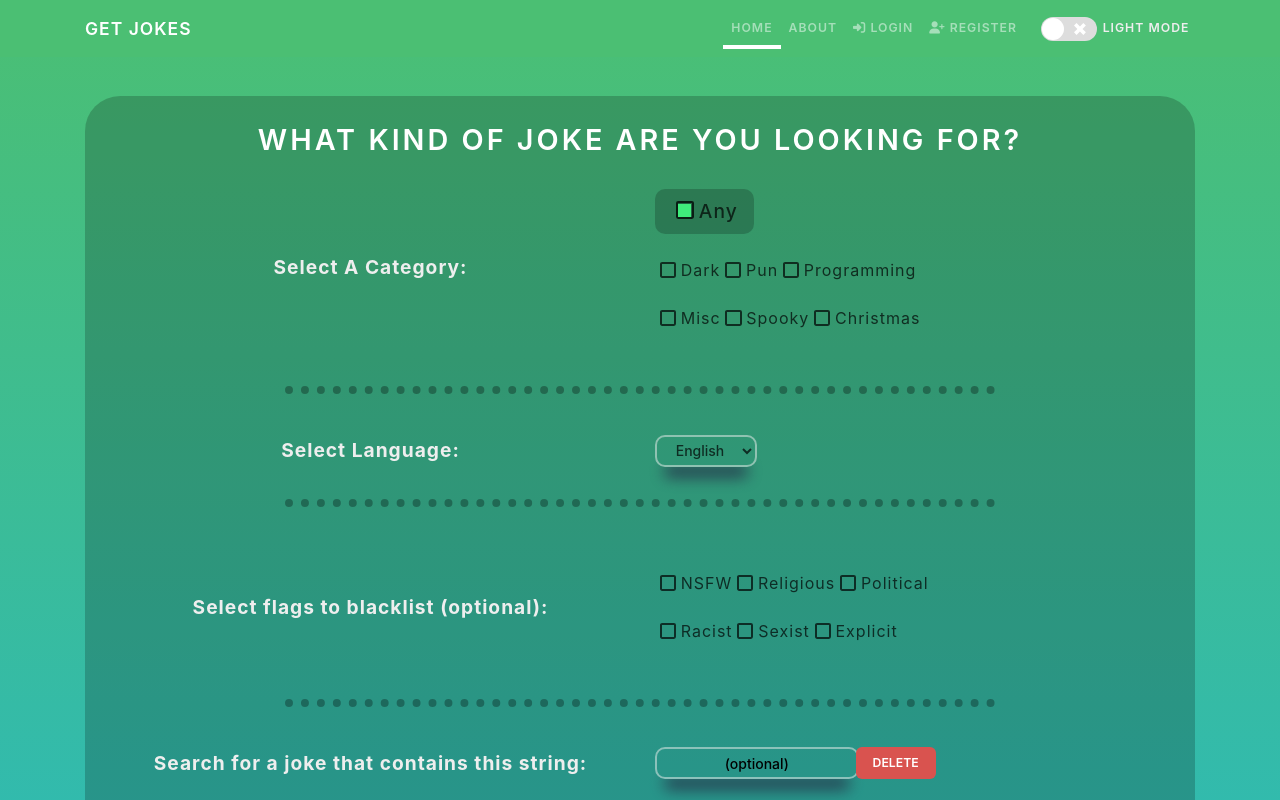
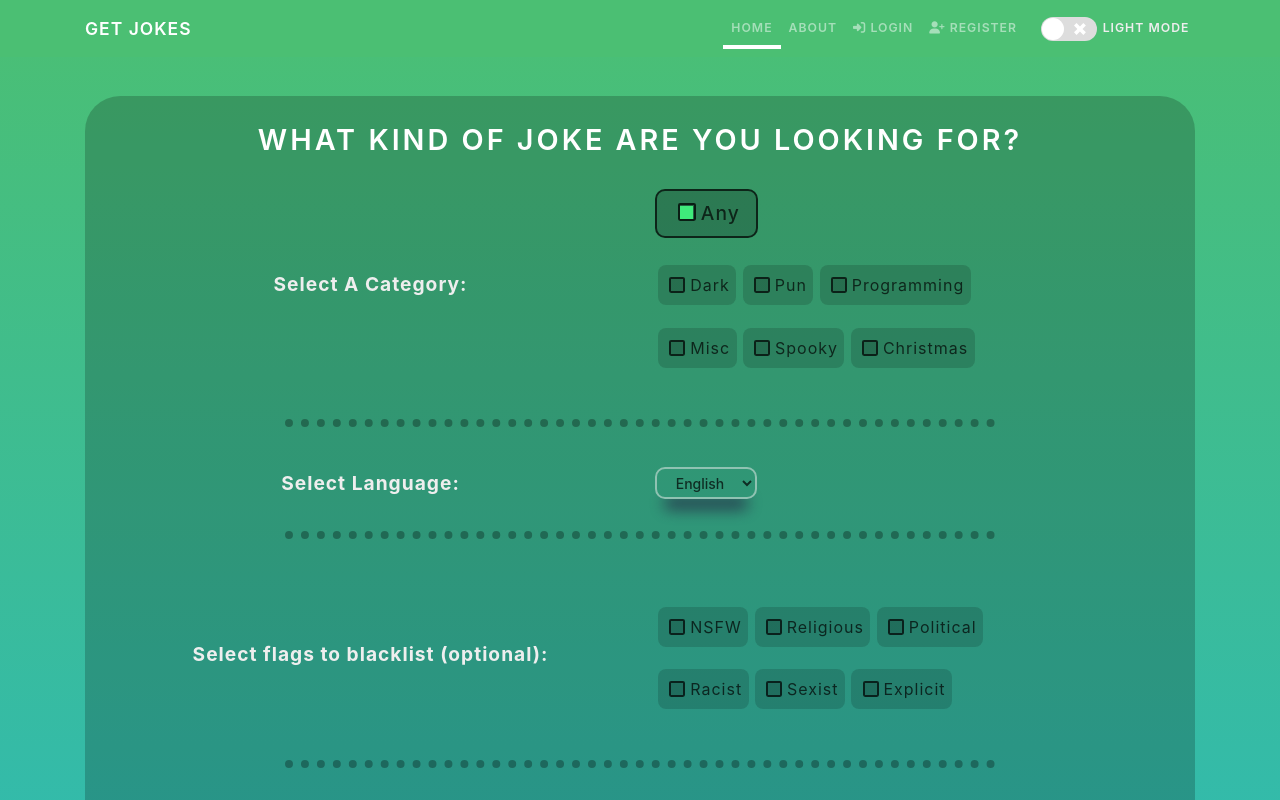
Before and after one commit to YanivWein24/Get-Jokes, a React (Create React App) app in the folder frontend/: page / in a window 1280 px wide. Shown: the top 800 px of the page. Built offline with nearby package versions, Linux system fonts and the light colour scheme; no server answers.

Commit message:
Moved unnecessary inline-css to index.css, Changed some files names

```diff
--- a/frontend/src/App.js
+++ b/frontend/src/App.js
@@ -3,10 +3,10 @@ import { BrowserRouter as Router, Route, Routes } from "react-router-dom"
 import axios from "axios"
 import Header from "./components/Header"
 import Footer from "./components/Footer"
-import HomeScreen from "./screens/HomeScreen"
+import Home from "./screens/Home"
 import About from "./screens/About"
 import Register from "./screens/Register"
-import UserScreen from "./screens/UserScreen"
+import User from "./screens/LoggedUser"
 import LogIn from './screens/Login';
 import Logout from './screens/Logout';
 
@@ -57,9 +57,9 @@ function App() {
         <div id={theme}>
           <Header userData={userData} />
           <Routes>
-            <Route path="/" element={<HomeScreen userData={userData} />} />
+            <Route path="/" element={<Home userData={userData} />} />
             <Route path="/About" element={<About />} />
-            <Route path="/UserScreen" element={<UserScreen userData={userData} />} />
+            <Route path="/LoggedUser" element={<User userData={userData} />} />
             <Route path="/Register" element={<Register />} />
             <Route path="/Login" element={<LogIn />} />
             <Route path="/Logout" element={<Logout userData={userData} />} />
--- a/frontend/src/components/Footer.js
+++ b/frontend/src/components/Footer.js
@@ -7,7 +7,7 @@ const Footer = () =>
     <footer>
         <Container>
             <Row>
-                <Col className="text-center py-3 fade-in"> {/*py-3 = padding on y axis 3 */}
+                <Col className="text-center py-3 fade-in">
                     Copyright &copy; {year} Yaniv Weinshtein
                 </Col>
             </Row>
--- a/frontend/src/components/Header.js
+++ b/frontend/src/components/Header.js
@@ -10,7 +10,7 @@ const Header = ({ userData }) => {
 
     useEffect(() => {
         localStorage.setItem('theme', JSON.stringify(theme))
-    }, [])
+    }, [theme])
 
     return (
         <header>
@@ -32,7 +32,7 @@ const Header = ({ userData }) => {
                             </LinkContainer>
                             {userData.email ?
                                 <>
-                                    <LinkContainer to="/userScreen" className="user-navlink" activeClassName='active-link'>
+                                    <LinkContainer to="/loggedUser" className="user-navlink" activeClassName='active-link'>
                                         <Nav.Link><i className="fa-solid fa-user"></i> {userData.firstName}</Nav.Link>
                                     </LinkContainer>
                                     <LinkContainer to="/logout" activeClassName='active-link'>
--- a/frontend/src/components/Menu.js
+++ b/frontend/src/components/Menu.js
@@ -168,30 +168,36 @@ const Menu = ({ getUrl, findJoke, setJokeData }) => {
                 </Col>
                 <Col>
                     <Row >
-                        <div className="anyCatButton">
-                            <input type="checkbox" name="catSelect" value="any" checked={any} onChange={anyCategory} />
+                        <div className="anyCatButton" style={{ "border": `${any ? "2px solid" : "2px solid transparent"}` }}>
+                            <input type="checkbox" name="menuRow" value="any" checked={any} onChange={anyCategory} />
                             <label value="any" onClick={anyCategory}>Any</label>
                         </div>
                     </Row>
                     <Row>
                         <span className="allCategories">
-                            <Row className="catSelect">
+                            <Row className="menuRow">
+                                <div className="menuOption">
                                     <input type="checkbox" id="Dark" value={dark} checked={dark} onChange={
                                         (event) => { setDark(!dark); handleCategoryChange(event) }} /><label htmlFor="Dark">Dark</label>
-                                <input type="checkbox" id="Pun" value={pun} checked={pun} onChange={
+                                </div>
+                                <div className="menuOption"><input type="checkbox" id="Pun" value={pun} checked={pun} onChange={
                                     (event) => { setPun(!pun); handleCategoryChange(event) }} /><label htmlFor="Pun">Pun</label>
-                                <input type="checkbox" id="Programming" value={programming} checked={programming} onChange={
-                                    (event) => { setProgramming(!programming); handleCategoryChange(event) }
-                                } />
+                                </div>
+                                <div className="menuOption"><input type="checkbox" id="Programming" value={programming} checked={programming} onChange={
+                                    (event) => { setProgramming(!programming); handleCategoryChange(event) }} />
                                     <label htmlFor="Programming">Programming</label>
+                                </div>
                             </Row>
-                            <Row className="catSelect">
-                                <input type="checkbox" id="Misc" value={misc} checked={misc} onChange={
+                            <Row className="menuRow">
+                                <div className="menuOption"><input type="checkbox" id="Misc" value={misc} checked={misc} onChange={
                                     (event) => { setMisc(!misc); handleCategoryChange(event) }} /><label htmlFor="Misc">Misc</label>
-                                <input type="checkbox" id="Spooky" value={spooky} checked={spooky} onChange={
+                                </div>
+                                <div className="menuOption"><input type="checkbox" id="Spooky" value={spooky} checked={spooky} onChange={
                                     (event) => { setSpooky(!spooky); handleCategoryChange(event) }} /><label htmlFor="Spooky">Spooky</label>
-                                <input type="checkbox" id="Christmas" value={christmas} checked={christmas} onChange={
+                                </div>
+                                <div className="menuOption"><input type="checkbox" id="Christmas" value={christmas} checked={christmas} onChange={
                                     (event) => { setChristmas(!christmas); handleCategoryChange(event) }} /><label htmlFor="Christmas">Christmas</label>
+                                </div>
                             </Row>
                         </span>
                     </Row>
@@ -220,26 +226,32 @@ const Menu = ({ getUrl, findJoke, setJokeData }) => {
                     <Row>
                         <span className="allBlackLists">
                             <Row className="flagSelect">
-                                <input type="checkbox" id="nsfw" value={nsfw} checked={nsfw} onChange={
+                                <div className="menuOption"><input type="checkbox" id="nsfw" value={nsfw} checked={nsfw} onChange={
                                     (event) => { setNsfw(!nsfw); handleBlackListChange(event) }} />
                                     <label htmlFor="nsfw">NSFW</label>
-                                <input type="checkbox" id="religious" value={religious} checked={religious} onChange={
+                                </div>
+                                <div className="menuOption"><input type="checkbox" id="religious" value={religious} checked={religious} onChange={
                                     (event) => { setReligious(!religious); handleBlackListChange(event) }} />
                                     <label htmlFor="religious">Religious</label>
-                                <input type="checkbox" id="political" value={political} checked={political} onChange={
+                                </div>
+                                <div className="menuOption"><input type="checkbox" id="political" value={political} checked={political} onChange={
                                     (event) => { setPolitical(!political); handleBlackListChange(event) }} />
                                     <label htmlFor="political">Political</label>
+                                </div>
                             </Row>
                             <Row className="flagSelect">
-                                <input type="checkbox" id="racist" value={racist} checked={racist} onChange={
+                                <div className="menuOption"><input type="checkbox" id="racist" value={racist} checked={racist} onChange={
                                     (event) => { setRacist(!racist); handleBlackListChange(event) }} />
                                     <label htmlFor="racist">Racist</label>
-                                <input type="checkbox" id="sexist" value={sexist} checked={sexist} onChange={
+                                </div>
+                                <div className="menuOption"><input type="checkbox" id="sexist" value={sexist} checked={sexist} onChange={
                                     (event) => { setSexist(!sexist); handleBlackListChange(event) }} />
                                     <label htmlFor="sexist">Sexist</label>
-                                <input type="checkbox" id="explicit" value={explicit} checked={explicit} onChange={
+                                </div>
+                                <div className="menuOption"><input type="checkbox" id="explicit" value={explicit} checked={explicit} onChange={
                                     (event) => { setExplicit(!explicit); handleBlackListChange(event) }} />
                                     <label htmlFor="explicit">Explicit</label>
+                                </div>
                             </Row>
                         </span>
                     </Row>
@@ -263,10 +275,12 @@ const Menu = ({ getUrl, findJoke, setJokeData }) => {
                     Select at least one joke type:
                 </Col>
                 <Col className="jokeType">
-                    <input type="checkbox" id="single" value={single} checked={single} onChange={
+                    <div className="menuOption"><input type="checkbox" id="single" value={single} checked={single} onChange={
                         () => { setSingle(!single); }} /><label htmlFor="single">Single Part</label>
-                    <input type="checkbox" id="twoPart" value={twoPart} checked={twoPart} onChange={
+                    </div>
+                    <div className="menuOption"><input type="checkbox" id="twoPart" value={twoPart} checked={twoPart} onChange={
                         () => { setTwoPart(!twoPart); }} /><label htmlFor="twoPart">Two Part</label>
+                    </div>
                 </Col>
             </Row>
             <Row className="resetRow">
--- a/frontend/src/index.css
+++ b/frontend/src/index.css
@@ -121,6 +121,8 @@ h1 {
   background-color: var(--color-grey-6);
 }
 
+#dark .menuOption,
+#dark .anyCatButton,
 #dark .nav-link:hover {
   background-color: var(--color-grey-11);
 }
@@ -128,10 +130,6 @@ h1 {
 #dark .active-link {
   border-bottom: 0.3rem solid var(--color-blue-dark);
   padding-bottom: 0.1rem;
-}
-
-#dark .anyCatButton {
-  background-color: var(--color-grey-11);
 }
 
 #dark input[type="checkbox"]::before {
@@ -254,6 +252,14 @@ hr {
   transition: all 0.6s ease-in-out;
 }
 
+.menuOption {
+  display: flex;
+  padding: .5rem .4rem 0;
+  margin: .2rem .2rem;
+  border-radius: 8px;
+  background-color: rgba(0, 0, 0, 0.15);
+}
+
 .anyCatButton {
   display: flex;
   justify-content: center;
@@ -288,12 +294,12 @@ label {
 }
 
 label:hover {
-  transform: scale(1.08);
+  transform: scale(1.05);
   font-weight: 600;
 }
 
 label:active {
-  transform: scale(1.1);
+  transform: scale(1.08);
   font-weight: 750;
 }
 
@@ -482,6 +488,15 @@ option {
   border-radius: 20px;
 }
 
+.deleteJokeButton {
+  margin: 1.5rem auto 0;
+}
+
+.jokeIndex {
+  font-size: 1rem;
+  margin: .5rem auto 0;
+}
+
 .fa-heart,
 .fa-trash-can {
   color: red;
@@ -523,6 +538,11 @@ option {
 .loginForm input:active,
 .registerForm input:active {
   background-color: var(--color-grey-2);
+}
+
+.googleImage {
+  height: 1.5rem;
+  width: 1.5rem;
 }
 
 /* the welcome message */
@@ -654,6 +674,45 @@ label.showPassword:hover {
 
 /*? ----------------------------- End Of Login / Register Screens -----------------------------  */
 
+/*? ----------------------------- Logged User Screen -----------------------------  */
+
+.welcomeHeader {
+  margin-top: 2rem;
+}
+
+.latestJokesHeader {
+  color: var(--color-white);
+  font-size: 1rem;
+}
+
+.emptyListHeader {
+  font-size: 1.5rem;
+}
+
+.emptyListContent {
+  font-size: 1.3rem;
+}
+
+/*? ----------------------------- End Of Logged User Screen -----------------------------  */
+
+/*? ----------------------------- Logout Screen -----------------------------  */
+
+.processing,
+.loggedOutMessage {
+  margin-top: 2rem;
+}
+
+.loggedOutMessage {
+  font-size: 1.5rem;
+}
+
+.redirectMessage {
+  font-size: 1.2rem;
+}
+
+
+/*? ----------------------------- End Of Logout Screen -----------------------------  */
+
 /*? ----------------------------- About Screen -----------------------------  */
 
 .about {
@@ -707,7 +766,7 @@ span.serverSide {
   transition: all .7s ease-in-out;
 }
 
-.catSelect,
+.menuRow,
 .flagSelect {
   padding-top: 0.5rem;
 }
@@ -735,14 +794,12 @@ footer {
 
 /*? --------------------------- Media Queries ---------------------------  */
 
-@media only screen and (max-width: 575px) {
+@media only screen and (max-width: 992px) {
 
   .active-link {
     width: 13%;
     padding-bottom: 0;
     margin-bottom: 1rem;
-    /* we are shortening the border bottom, and removing the bottom padding to make it look like an underline.
-    because we removed 1rem of padding, we need to replace it with 1 rem of margin in order to position the links the same.*/
   }
 
   .login-navlink.active-link {
@@ -765,6 +822,16 @@ footer {
   .allCategories,
   .allBlackLists {
     margin: auto;
+  }
+
+  #dark .menuOption {
+    background-color: transparent;
+  }
+
+  .menuOption {
+    padding: 0;
+    margin: 0rem;
+    background-color: transparent;
   }
 
   .options {
@@ -886,6 +953,11 @@ footer {
   }
 
   /*? Replacing "hover" selector with "active" selector */
+
+  label {
+    font-size: 1rem;
+  }
+
   label:hover {
     transform: scale(1);
     font-weight: 400;
--- a/frontend/src/screens/HomeScreen.js
+++ b/frontend/src/screens/Home.js
@@ -5,7 +5,7 @@ import Menu from "../components/Menu"
 import Joke, { TwoPartJoke, EmptyUserJoke } from "../components/Joke"
 
 
-const HomeScreen = ({ userData }) => {
+const Home = ({ userData }) => {
 
     // sent to the Menu component as a prop, to receive the url for the GET request
     const [url, setUrl] = useState("")
@@ -72,4 +72,4 @@ const HomeScreen = ({ userData }) => {
     )
 }
 
-export default HomeScreen
+export default Home
--- a/frontend/src/screens/UserScreen.js
+++ b/frontend/src/screens/LoggedUser.js
@@ -2,16 +2,16 @@ import React from 'react'
 import { Container } from 'react-bootstrap'
 import { UserJoke, TwoPartUserJoke, EmptyUserJoke } from '../components/Joke'
 
-function UserScreen({ userData }) {
+function User({ userData }) {
 
-    const emptyListCategory = <h1 className="fade-in" style={{ fontSize: "1.5rem" }}>Its not funny here...</h1>
-    const emptyListJoke = <p className="fade-in" style={{ fontSize: "1.3rem" }}>To add a joke to your collection press on the<br />'<i className="fa-solid fa-heart"></i>LIKE' button beneath a joke</p>
+    const emptyListCategory = <h1 className="emptyListHeader fade-in">Its not funny here...</h1>
+    const emptyListJoke = <p className="emptyListContent fade-in">To add a joke to your collection press on the<br />'<i className="fa-solid fa-heart"></i>LIKE' button beneath a joke</p>
 
     return (
         <Container>
             <center className="fade-in">
-                {userData.email && <h1 className="fade-in" style={{ marginTop: "2rem" }}>Welcome back {userData.firstName}!</h1>}
-                {userData.jokes[0] && <h2 className="fade-in" style={{ color: "white", fontSize: "1rem" }}>Here are your latest jokes:</h2>}
+                {userData.email && <h1 className="welcomeHeader fade-in">Welcome back {userData.firstName}!</h1>}
+                {userData.jokes[0] && <h2 className="latestJokesHeader fade-in">Here are your latest jokes:</h2>}
                 {
                     userData.jokes[0] ? userData.jokes.map((joke, index) => (
                         joke.joke ?
@@ -25,4 +25,4 @@ function UserScreen({ userData }) {
     )
 }
 
-export default UserScreen
+export default User
--- a/frontend/src/screens/Login.js
+++ b/frontend/src/screens/Login.js
@@ -16,7 +16,6 @@ function LogIn() {
                 <Col className="sm-8">
                     <Card className="loginForm">
                         <div className="card-body">
-                            {/* Makes POST request to /LogIn route */}
                             <form to="/Login" method="POST">
                                 <FormGroup>
                                     <h1 className="login-title">Log In</h1>
@@ -28,7 +27,6 @@ function LogIn() {
                                     <input type={passwordVisible ? "text" : "password"} className="form-control" name="password" required={true} placeholder="Password" />
                                     <input type="checkbox" className="showPassword" value={passwordVisible} checked={passwordVisible} onChange={() => setPasswordVisible(!passwordVisible)} name="showPassword" />
                                     <label htmlFor="showPassword" className="showPassword" onClick={() => setPasswordVisible(!passwordVisible)}>Show Password</label>
-                                    {/* <input type="checkbox" className="showPassword" >Show Password</input> */}
                                 </FormGroup>
                                 <Button type="submit" className="loginButton" variant={isLightTheme ? "success" : "info"}>Log In</Button>
                             </form>
@@ -41,7 +39,7 @@ function LogIn() {
                     <Card className="googleLogin">
                         <div className="card-body">
                             <a className="btn btn-block btn-social btn-google" href="/auth/google" role="button">
-                                <img src={Google} alt="google" style={{ height: "1.5rem", width: "1.5rem" }} />
+                                <img className="googleImage" src={Google} alt="google" />
                                 Sign In With Google
                             </a>
                         </div>
--- a/frontend/src/screens/Logout.js
+++ b/frontend/src/screens/Logout.js
@@ -20,12 +20,12 @@ function Logout({ userData }) {
 
     return (
         <center className="fade-in">
-            {userData.id ? <h1 style={{ marginTop: "2rem" }}>processing...</h1>
+            {userData.id ? <h1 className="processing">processing...</h1>
                 :
                 <>
                     {/* appears only in development. in production the user will get redirected to the root route*/}
-                    <h1 style={{ marginTop: "2rem", fontSize: "1.5rem" }}>You are now logged out</h1>
-                    <h1 style={{ fontSize: "1.2rem" }}>Press this button to return to the home page</h1>
+                    <h1 className="loggedOutMessage">You are now logged out</h1>
+                    <h1 className="redirectMessage">Press this button to return to the home page</h1>
                     <Link to="/"><Button className=" returnHomeButton" variant={isLightTheme ? "success" : "info"}>Home Page</Button></Link>
                 </>
             }
--- a/frontend/src/screens/Register.js
+++ b/frontend/src/screens/Register.js
@@ -54,7 +54,7 @@ function Register() {
                     <Card className="googleLogin">
                         <div className="card-body">
                             <a className="btn btn-block btn-social btn-google" href="/auth/google" role="button">
-                                <img src={Google} alt="google Img" style={{ height: "1.5rem", width: "1.5rem" }} />
+                                <img className="googleImage" src={Google} alt="google Img" />
                                 Sign Up With Google
                             </a>
                         </div>
```
Also changed, not shown: frontend/src/components/Joke.js (+4 -6 lines), 1 other file (tests, documents, lock files or other folders). Lines whose indentation alone changed are shown as unchanged.
